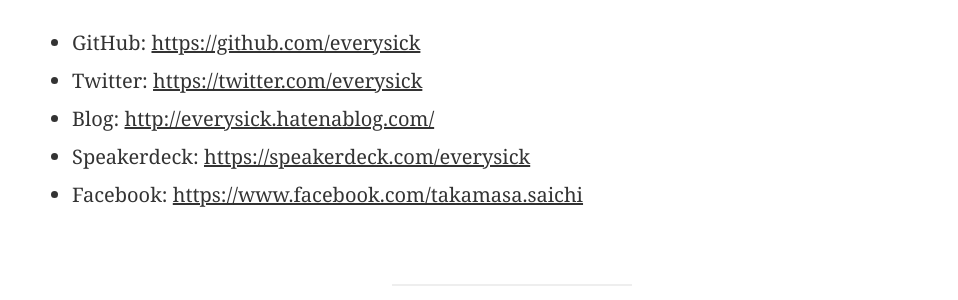
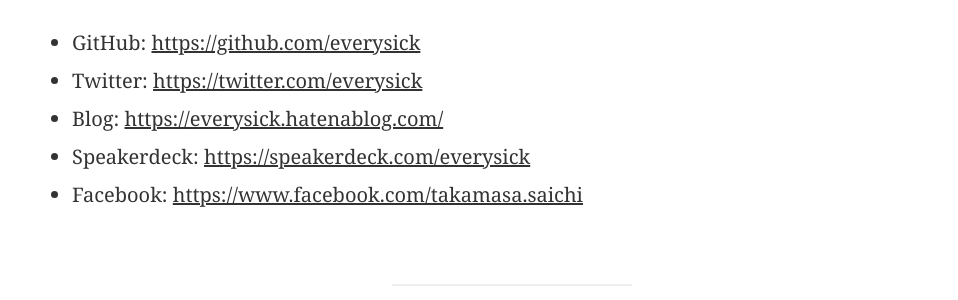
Before and after one commit to s4ichi/s4ichi.github.io, a Jekyll site: the page built from index.md, in a window 1280 px wide and 900 px high, scrolled down 2403 px. Shown: the part 298-598 px from the top of the window, without its empty margins (128-1086 px from the left). Built offline with Jekyll 4.4.1, drawn with Linux system fonts in a browser that asks for light colours; our own code applies the rules of GitHub Pages for plain Markdown files; comment, search, counter and statistics services are not loaded; some of the changed lines change nothing that is shown.

Commit message:
Change protocols

```diff
--- a/index.md
+++ b/index.md
@@ -65,6 +65,6 @@
 
 - GitHub: [https://github.com/everysick](https://github.com/everysick)
 - Twitter: [https://twitter.com/everysick](https://twitter.com/everysick)
-- Blog: [http://everysick.hatenablog.com/](http://everysick.hatenablog.com/)
+- Blog: [https://everysick.hatenablog.com/](http://everysick.hatenablog.com/)
 - Speakerdeck: [https://speakerdeck.com/everysick](https://speakerdeck.com/everysick)
 - Facebook: [https://www.facebook.com/takamasa.saichi](https://www.facebook.com/takamasa.saichi)
```
